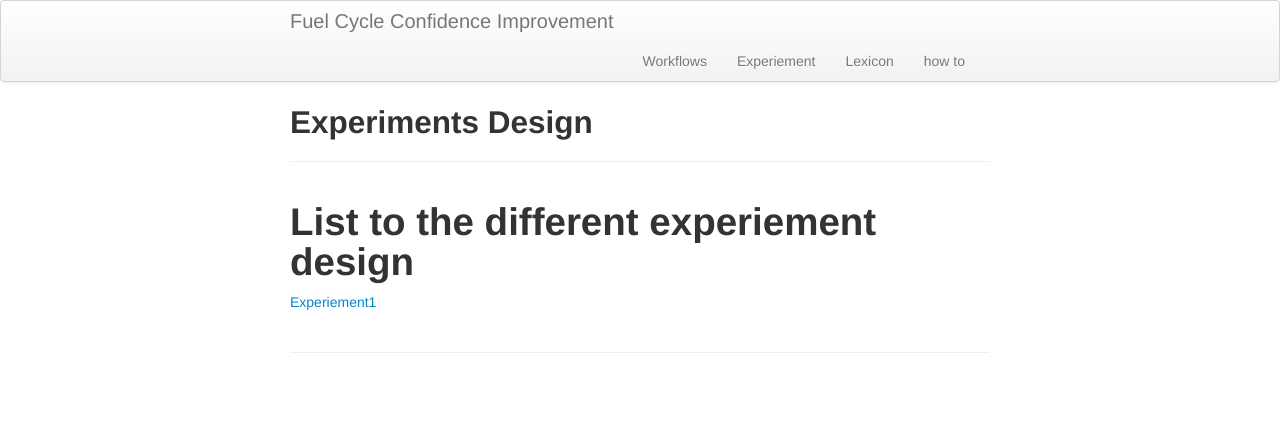
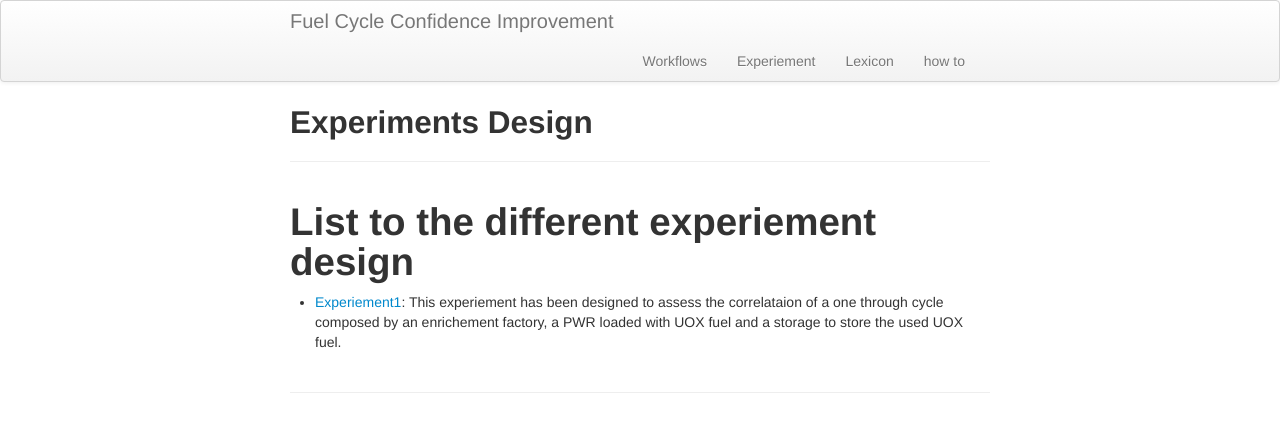
Before and after one commit to FuelCycleFIT/fcci2017.github.io_old_bkp, a Jekyll site: the page built from _pages/experiement.md, in a window 1280 px wide. Shown: the top 432 px of the page. Built offline with Jekyll 4.4.1, drawn with Linux system fonts in a browser that asks for light colours.

Commit message:
add exp description

```diff
--- a/_pages/experiement.md
+++ b/_pages/experiement.md
@@ -7,5 +7,6 @@ description:
 
 
 # List to the different experiement design
-
-[Experiement1](experiement/exp1.md)
+- [Experiement1](experiement/exp1.md): This experiement has been designed to
+  assess the correlataion of a one through cycle composed by an enrichement
+  factory, a PWR loaded with UOX fuel and a storage to store the used UOX fuel.
```
